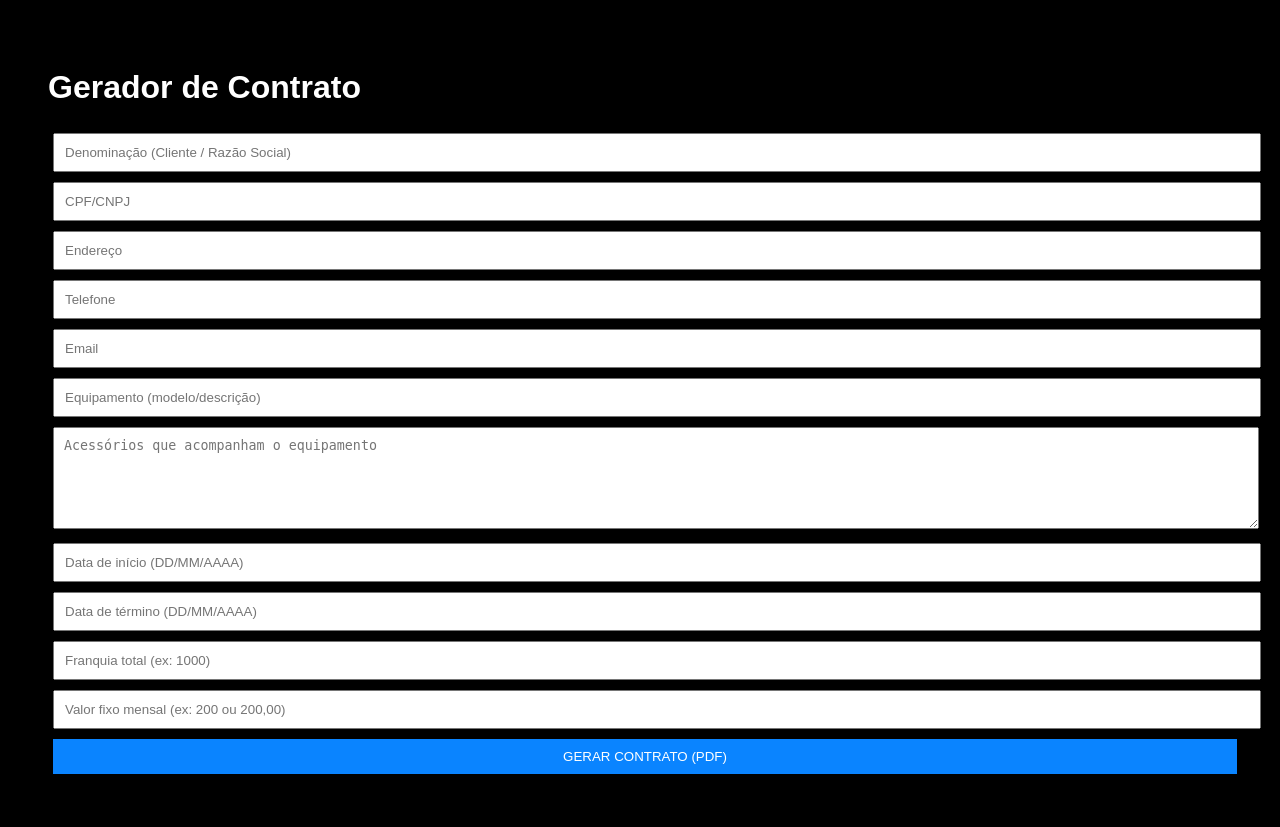
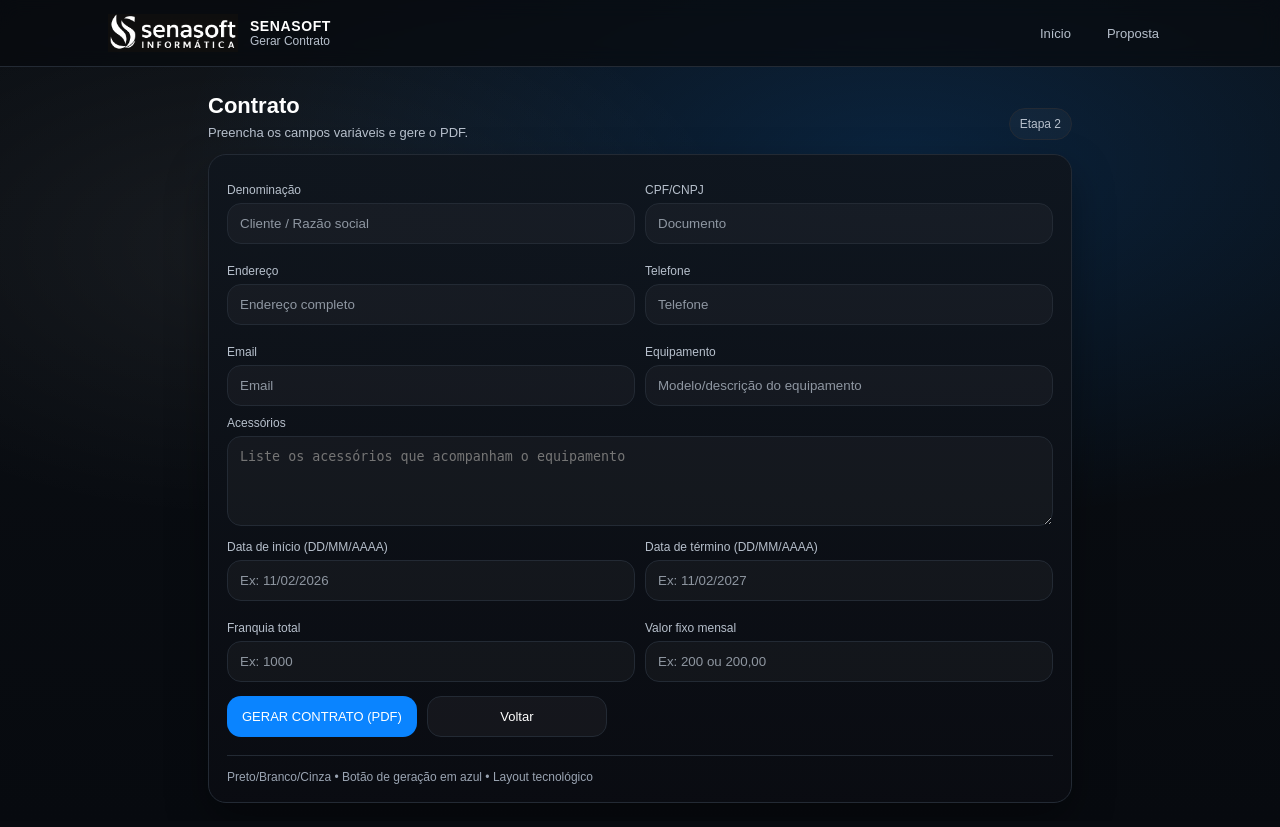
Before and after one commit to mateussenamlv-hash/gerador-propostas, a Flask app: page /contrato in a window 1280 px wide. After the commit the page ends 803 px from the top, so only its background shows below. Run offline with Flask 3, Linux system fonts and the light colour scheme.

Commit message:
Update contrato.html

```diff
--- a/templates/contrato.html
+++ b/templates/contrato.html
@@ -1,36 +1,276 @@
 <!DOCTYPE html>
-<html>
+<html lang="pt-br">
 <head>
-  <title>Gerador de Contrato</title>
+  <meta charset="utf-8" />
+  <meta name="viewport" content="width=device-width, initial-scale=1" />
+  <title>Senasoft • Contrato</title>
   <style>
-    body { background:#000; color:white; font-family:Arial; padding:40px; }
-    input,button,textarea { padding:10px; margin:5px; width:100%; }
-    button { background:#0a84ff; color:white; border:none; cursor:pointer; }
-    textarea { height:80px; }
+    :root{
+      --bg:#0b0f14;
+      --bg2:#070a0f;
+      --card:#0f151d;
+      --line:#232a34;
+      --text:#ffffff;
+      --muted:#b7c0cc;
+      --gray:#9aa4b2;
+      --blue:#0a84ff;
+    }
+    *{ box-sizing:border-box; }
+    body{
+      margin:0;
+      font-family: Arial, sans-serif;
+      color:var(--text);
+      background:
+        radial-gradient(1200px 600px at 70% 20%, rgba(10,132,255,.18), transparent 60%),
+        radial-gradient(900px 500px at 20% 30%, rgba(255,255,255,.06), transparent 55%),
+        linear-gradient(180deg, var(--bg), var(--bg2));
+      min-height:100vh;
+    }
+
+    .topbar{
+      position: sticky;
+      top: 0;
+      z-index: 10;
+      background: rgba(7,10,15,.72);
+      backdrop-filter: blur(10px);
+      border-bottom:1px solid var(--line);
+    }
+    .topbar-inner{
+      max-width: 1100px;
+      margin: 0 auto;
+      padding: 14px 18px;
+      display:flex;
+      align-items:center;
+      justify-content:space-between;
+      gap:16px;
+    }
+    .brand{
+      display:flex;
+      align-items:center;
+      gap:12px;
+      text-decoration:none;
+      color:var(--text);
+    }
+    .brand img{ height:38px; width:auto; display:block; }
+    .brand-title strong{
+      display:block;
+      font-size:14px;
+      letter-spacing:.6px;
+      text-transform:uppercase;
+    }
+    .brand-title span{
+      display:block;
+      font-size:12px;
+      color:var(--muted);
+    }
+    .nav{ display:flex; gap:10px; }
+    .nav a{
+      color:var(--muted);
+      text-decoration:none;
+      font-size:13px;
+      padding:10px 12px;
+      border:1px solid transparent;
+      border-radius:10px;
+    }
+    .nav a:hover{
+      border-color: var(--line);
+      background: rgba(255,255,255,.04);
+      color: var(--text);
+    }
+
+    .wrap{
+      max-width: 900px;
+      margin: 0 auto;
+      padding: 26px 18px 18px;
+    }
+    .title{
+      display:flex;
+      align-items:flex-end;
+      justify-content:space-between;
+      gap:12px;
+      margin-bottom: 14px;
+    }
+    .title h1{ margin:0; font-size: 22px; }
+    .title p{ margin:6px 0 0; color:var(--muted); font-size: 13px; }
+    .pill{
+      border:1px solid var(--line);
+      padding:8px 10px;
+      border-radius: 999px;
+      font-size: 12px;
+      color:var(--muted);
+      background: rgba(255,255,255,.03);
+      white-space: nowrap;
+    }
+
+    .card{
+      border:1px solid var(--line);
+      background: linear-gradient(180deg, rgba(15,21,29,.92), rgba(10,12,18,.92));
+      border-radius: 18px;
+      padding: 18px;
+      box-shadow: 0 18px 40px rgba(0,0,0,.35);
+    }
+
+    .grid{
+      display:grid;
+      grid-template-columns: 1fr 1fr;
+      gap: 10px;
+    }
+    @media (max-width: 780px){
+      .grid{ grid-template-columns:1fr; }
+      .title{ flex-direction:column; align-items:flex-start; }
+    }
+
+    label{
+      display:block;
+      font-size:12px;
+      color:var(--muted);
+      margin: 10px 0 6px;
+    }
+    input, textarea{
+      width:100%;
+      padding: 12px 12px;
+      border-radius: 14px;
+      border:1px solid var(--line);
+      background: rgba(255,255,255,.03);
+      color: var(--text);
+      outline: none;
+    }
+    textarea{ height: 90px; resize: vertical; }
+    input::placeholder{ color: rgba(183,192,204,.75); }
+    input:focus, textarea:focus{
+      border-color: rgba(10,132,255,.55);
+      box-shadow: 0 0 0 4px rgba(10,132,255,.12);
+    }
+
+    .actions{
+      display:flex;
+      gap:10px;
+      margin-top: 14px;
+      flex-wrap:wrap;
+    }
+    .btn{
+      padding: 12px 14px;
+      border-radius: 14px;
+      border:1px solid var(--line);
+      background: rgba(255,255,255,.04);
+      color: var(--text);
+      cursor:pointer;
+      font-size: 13px;
+      min-width: 180px;
+      text-decoration:none;
+      text-align:center;
+    }
+    /* Botão GERAR PDF azul (como você pediu) */
+    .btn-primary{
+      background:#0a84ff;
+      border-color: rgba(10,132,255,.55);
+    }
+    .btn-primary:hover{
+      background:#1e90ff;
+    }
+
+    .footer{
+      margin-top: 18px;
+      padding-top: 14px;
+      border-top:1px solid var(--line);
+      color: var(--gray);
+      font-size: 12px;
+    }
   </style>
 </head>
 <body>
 
-  <h1>Gerador de Contrato</h1>
+  <header class="topbar">
+    <div class="topbar-inner">
+      <a class="brand" href="/">
+        <img src="/static/logo.png" alt="Senasoft Logo">
+        <div class="brand-title">
+          <strong>Senasoft</strong>
+          <span>Gerar Contrato</span>
+        </div>
+      </a>
 
-  <form method="post" action="/gerar-contrato">
-    <input name="denominacao" placeholder="Denominação (Cliente / Razão Social)" required>
-    <input name="cpf_cnpj" placeholder="CPF/CNPJ" required>
-    <input name="endereco" placeholder="Endereço" required>
-    <input name="telefone" placeholder="Telefone" required>
-    <input name="email" placeholder="Email" required>
+      <nav class="nav">
+        <a href="/">Início</a>
+        <a href="/proposta">Proposta</a>
+      </nav>
+    </div>
+  </header>
 
-    <input name="equipamento" placeholder="Equipamento (modelo/descrição)" required>
-    <textarea name="acessorios" placeholder="Acessórios que acompanham o equipamento" required></textarea>
+  <main class="wrap">
+    <div class="title">
+      <div>
+        <h1>Contrato</h1>
+        <p>Preencha os campos variáveis e gere o PDF.</p>
+      </div>
+      <div class="pill">Etapa 2</div>
+    </div>
 
-    <input name="data_inicio" placeholder="Data de início (DD/MM/AAAA)" required>
-    <input name="data_termino" placeholder="Data de término (DD/MM/AAAA)" required>
+    <div class="card">
+      <form method="post" action="/gerar-contrato">
+        <div class="grid">
+          <div>
+            <label>Denominação</label>
+            <input name="denominacao" placeholder="Cliente / Razão social" required>
+          </div>
+          <div>
+            <label>CPF/CNPJ</label>
+            <input name="cpf_cnpj" placeholder="Documento" required>
+          </div>
 
-    <input name="franquia_total" placeholder="Franquia total (ex: 1000)" required>
-    <input name="valor_mensal" placeholder="Valor fixo mensal (ex: 200 ou 200,00)" required>
+          <div>
+            <label>Endereço</label>
+            <input name="endereco" placeholder="Endereço completo" required>
+          </div>
+          <div>
+            <label>Telefone</label>
+            <input name="telefone" placeholder="Telefone" required>
+          </div>
 
-    <button type="submit">GERAR CONTRATO (PDF)</button>
-  </form>
+          <div>
+            <label>Email</label>
+            <input name="email" placeholder="Email" required>
+          </div>
+          <div>
+            <label>Equipamento</label>
+            <input name="equipamento" placeholder="Modelo/descrição do equipamento" required>
+          </div>
+        </div>
+
+        <label>Acessórios</label>
+        <textarea name="acessorios" placeholder="Liste os acessórios que acompanham o equipamento" required></textarea>
+
+        <div class="grid">
+          <div>
+            <label>Data de início (DD/MM/AAAA)</label>
+            <input name="data_inicio" placeholder="Ex: 11/02/2026" required>
+          </div>
+          <div>
+            <label>Data de término (DD/MM/AAAA)</label>
+            <input name="data_termino" placeholder="Ex: 11/02/2027" required>
+          </div>
+
+          <div>
+            <label>Franquia total</label>
+            <input name="franquia_total" placeholder="Ex: 1000" required>
+          </div>
+          <div>
+            <label>Valor fixo mensal</label>
+            <input name="valor_mensal" placeholder="Ex: 200 ou 200,00" required>
+          </div>
+        </div>
+
+        <div class="actions">
+          <button class="btn btn-primary" type="submit">GERAR CONTRATO (PDF)</button>
+          <a class="btn" href="/">Voltar</a>
+        </div>
+      </form>
+
+      <div class="footer">
+        Preto/Branco/Cinza • Botão de geração em azul • Layout tecnológico
+      </div>
+    </div>
+  </main>
 
 </body>
 </html>
```
